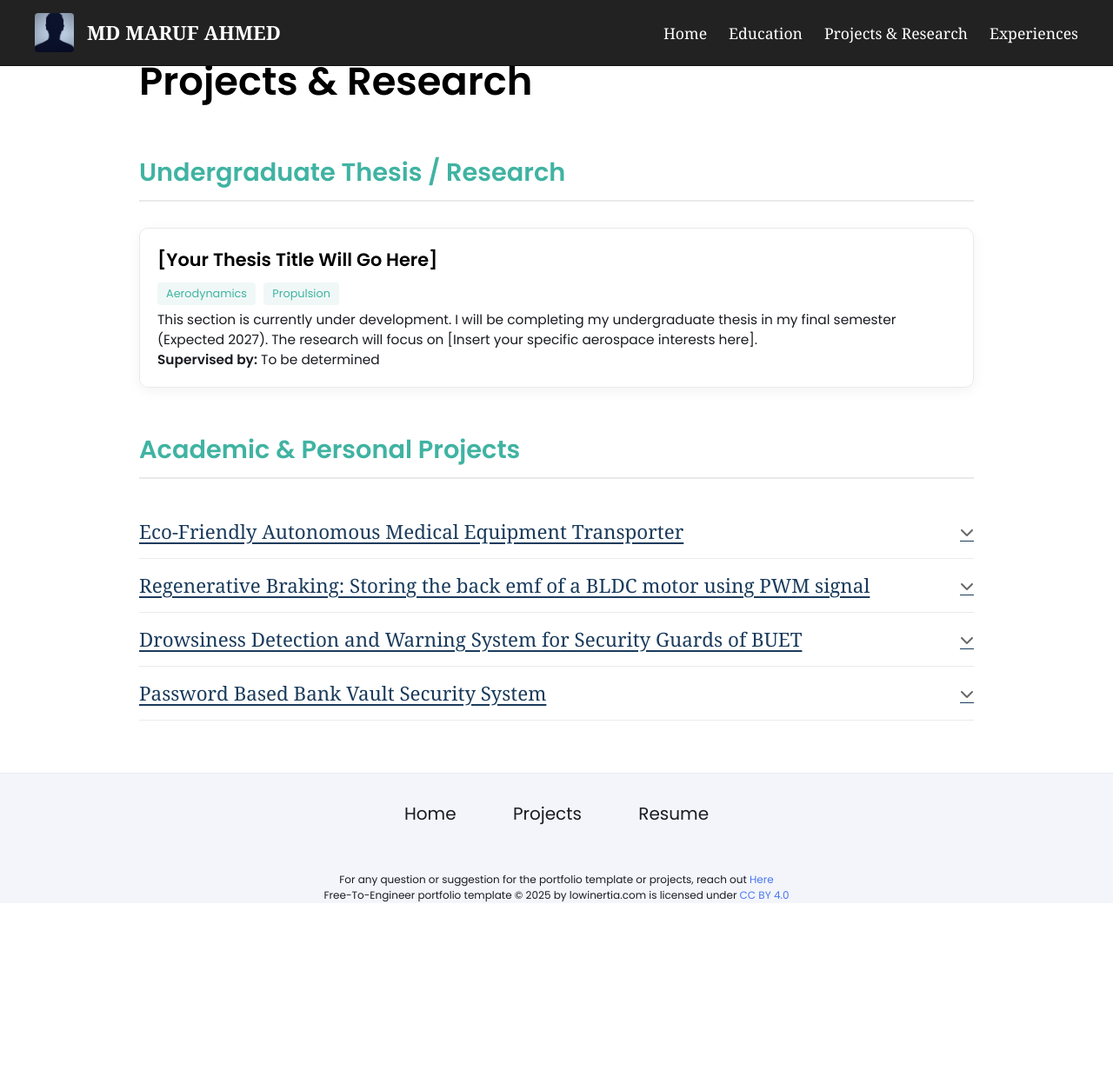
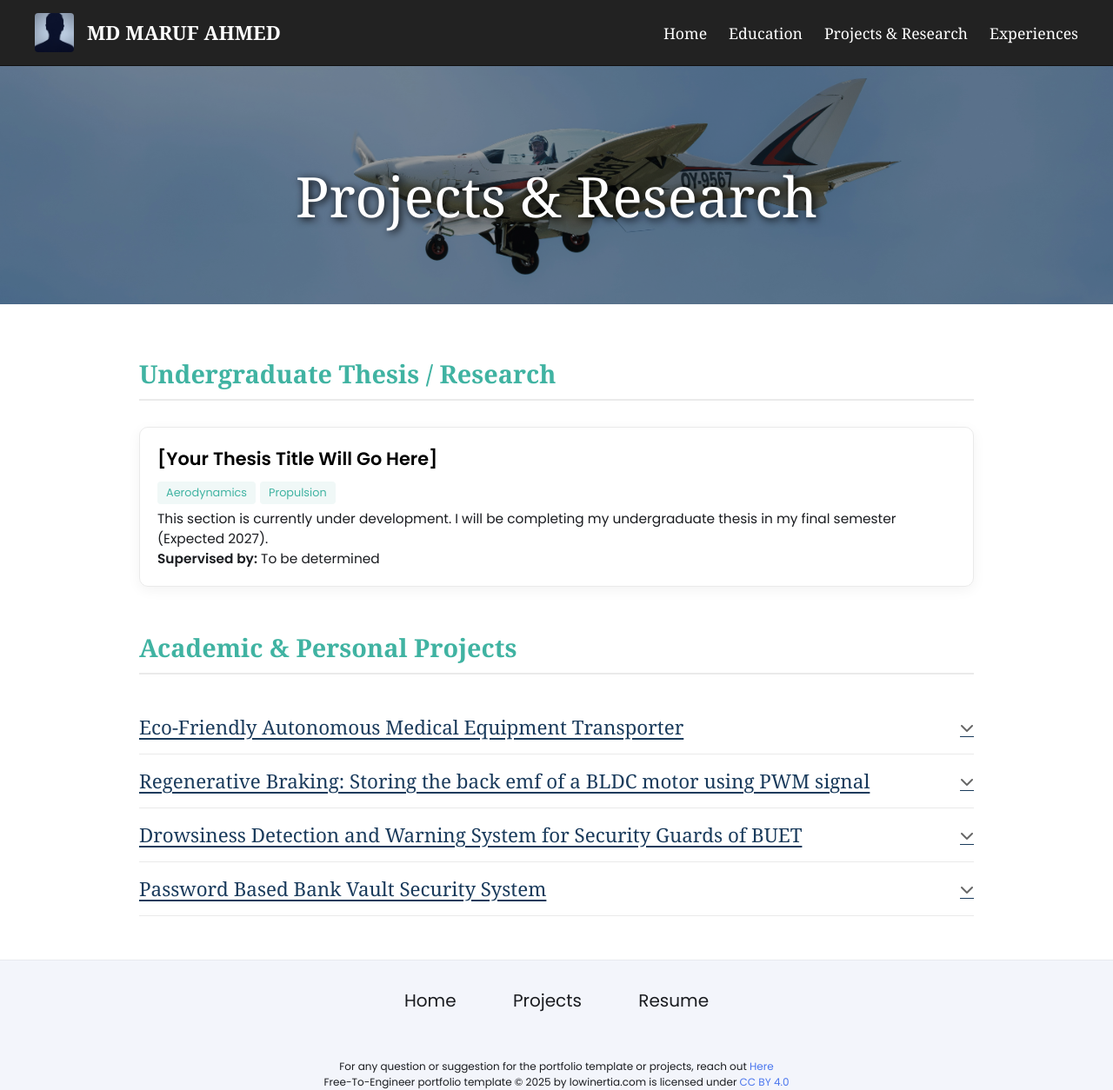
Before and after one commit to maruf066/maruf066.github.io, a Jekyll site: the page built from projects.html, in a window 1280 px wide and 1254 px high. Shown: the whole window at 87% size. Built offline with Jekyll 4.4.1, drawn with Linux system fonts in a browser that asks for light colours.

Commit message:
Update projects.html

```diff
--- a/projects.html
+++ b/projects.html
@@ -5,190 +5,106 @@ permalink: /projects/
 ---
 
 <style>
-  .portfolio-container {
-    max-width: 1000px;
-    margin: 60px auto;
-    padding: 0 20px;
-    font-family: 'Poppins', sans-serif;
-    color: #333;
+  /* Full Width Banner */
+  .full-width-banner {
+    background-image: url('{{ site.baseurl }}/assets/images/banner.jpg');
+    background-size: cover;
+    background-position: center;
+    height: 350px;
+    width: 100vw;
+    position: relative;
+    left: 50%;
+    right: 50%;
+    margin-left: -50vw;
+    margin-right: -50vw;
+    margin-top: 0;
+    padding-top: 100px;
+    display: flex;
+    justify-content: center;
+    align-items: center;
+    background-color: rgba(0, 0, 0, 0.4);
+    background-blend-mode: multiply;
   }
 
-  .section-title {
-    font-size: 2.8rem;
-    font-weight: 700;
-    color: #000;
-    text-align: left;
-    margin-bottom: 40px;
+  .full-width-banner h1 {
+    color: white !important;
+    font-size: 4rem !important;
+    font-weight: normal !important;
+    font-family: Georgia, 'Times New Roman', serif !important;
+    text-shadow: 2px 2px 10px rgba(0,0,0,1) !important;
+    margin: 0 !important;
+    border-bottom: none !important;
   }
 
-  .sub-section-title {
-    font-size: 1.8rem;
-    color: #40b3a2; /* Teal color */
-    border-bottom: 2px solid #eaeaea;
-    padding-bottom: 10px;
-    margin-top: 50px;
-    margin-bottom: 30px;
-  }
+  .portfolio-container { max-width: 1000px; margin: 60px auto 0 auto; padding: 0 20px; font-family: 'Poppins', sans-serif; color: #333; }
+  .sub-section-title { font-size: 1.8rem; color: #40b3a2; border-bottom: 2px solid #eaeaea; padding-bottom: 10px; margin-top: 50px; margin-bottom: 30px; font-family: Georgia, 'Times New Roman', serif; }
 
-  /* --- Styles for the Card Grid (Kept for the Thesis section) --- */
-  .portfolio-grid {
-    display: grid;
-    grid-template-columns: repeat(auto-fit, minmax(400px, 1fr));
-    gap: 30px;
-    margin-bottom: 50px;
-  }
-  .portfolio-card {
-    border: 1px solid #eaeaea;
-    border-radius: 10px;
-    overflow: hidden;
-    box-shadow: 0 4px 15px rgba(0,0,0,0.05);
-  }
+  .portfolio-grid { display: grid; grid-template-columns: repeat(auto-fit, minmax(400px, 1fr)); gap: 30px; margin-bottom: 50px; }
+  .portfolio-card { border: 1px solid #eaeaea; border-radius: 10px; overflow: hidden; box-shadow: 0 4px 15px rgba(0,0,0,0.05); }
   .portfolio-content { padding: 20px; }
   .portfolio-content h3 { font-size: 1.3rem; font-weight: 600; margin: 0 0 10px 0; color: #000; }
-  .tags span {
-    display: inline-block; background-color: #f0f8f7; color: #40b3a2;
-    font-size: 0.8rem; padding: 4px 10px; border-radius: 4px;
-    margin-right: 5px; margin-bottom: 5px; font-weight: 500;
-  }
+  .tags span { display: inline-block; background-color: #f0f8f7; color: #40b3a2; font-size: 0.8rem; padding: 4px 10px; border-radius: 4px; margin-right: 5px; margin-bottom: 5px; font-weight: 500; }
 
-  /* --- NEW: Styles for the Accordion Layout --- */
-  .accordion-container {
-    margin-bottom: 50px;
-  }
+  .accordion-container { margin-bottom: 50px; }
+  summary.project-title { list-style: none; cursor: pointer; display: flex; justify-content: space-between; align-items: center; padding: 15px 0; border-bottom: 1px solid #eaeaea; font-size: 1.4rem; color: #1a3b5c; text-decoration: underline; text-underline-offset: 4px; font-family: Georgia, 'Times New Roman', serif; transition: color 0.3s ease; }
+  summary.project-title:hover { color: #40b3a2; }
+  summary.project-title::-webkit-details-marker { display: none; }
+  summary.project-title::after { content: "\f078"; font-family: "Font Awesome 5 Free"; font-weight: 900; font-size: 1rem; color: #666; transition: transform 0.3s ease; }
+  details[open] summary.project-title::after { transform: rotate(180deg); }
+  details[open] summary.project-title { border-bottom: none; }
 
-  /* The clickable title */
-  summary.project-title {
-    list-style: none; /* Hide default triangle */
-    cursor: pointer;
-    display: flex;
-    justify-content: space-between;
-    align-items: center;
-    padding: 15px 0;
-    border-bottom: 1px solid #eaeaea;
-    font-size: 1.4rem;
-    color: #1a3b5c; /* Dark blue */
-    text-decoration: underline;
-    text-underline-offset: 4px;
-    font-family: Georgia, 'Times New Roman', serif;
-    transition: color 0.3s ease;
-  }
+  .project-content { padding: 20px 0 20px 20px; border-left: 3px solid #40b3a2; margin-left: 5px; margin-bottom: 20px; font-family: 'Poppins', sans-serif; font-size: 1rem; color: #444; line-height: 1.6; }
+  .project-content img { max-width: 100%; height: auto; border-radius: 8px; margin-top: 15px; margin-bottom: 15px; box-shadow: 0 4px 10px rgba(0,0,0,0.1); }
 
-  summary.project-title:hover {
-    color: #40b3a2; /* Teal on hover */
-  }
-
-  /* Hide default arrow in Safari */
-  summary.project-title::-webkit-details-marker {
-    display: none;
-  }
-
-  /* Custom Chevron Arrow */
-  summary.project-title::after {
-    content: "\f078"; /* FontAwesome chevron-down */
-    font-family: "Font Awesome 5 Free";
-    font-weight: 900;
-    font-size: 1rem;
-    color: #666;
-    transition: transform 0.3s ease;
-  }
-
-  /* Rotate arrow when open */
-  details[open] summary.project-title::after {
-    transform: rotate(180deg);
-  }
-
-  details[open] summary.project-title {
-    border-bottom: none;
-  }
-
-  /* The expanded content */
-  .project-content {
-    padding: 20px 0 20px 20px;
-    border-left: 3px solid #40b3a2; /* Teal accent line */
-    margin-left: 5px;
-    margin-bottom: 20px;
-    font-family: 'Poppins', sans-serif;
-    font-size: 1rem;
-    color: #444;
-    line-height: 1.6;
-  }
-
-  .project-content img {
-    max-width: 100%;
-    height: auto;
-    border-radius: 8px;
-    margin-top: 15px;
-    margin-bottom: 15px;
-    box-shadow: 0 4px 10px rgba(0,0,0,0.1);
+  @media (max-width: 600px) {
+    .full-width-banner { height: 250px; padding-top: 80px; }
+    .full-width-banner h1 { font-size: 2.5rem !important; }
   }
 </style>
 
+<div class="full-width-banner">
+  <h1>Projects & Research</h1>
+</div>
+
 <div class="portfolio-container">
-
-  <h1 class="section-title">Projects & Research</h1>
-
-  <!-- ============================== -->
-  <!-- SECTION 1: RESEARCH            -->
-  <!-- ============================== -->
   <h2 class="sub-section-title">Undergraduate Thesis / Research</h2>
-
   <div class="portfolio-grid">
     <div class="portfolio-card">
       <div class="portfolio-content">
         <h3>[Your Thesis Title Will Go Here]</h3>
-        <div class="tags">
-          <span>Aerodynamics</span>
-          <span>Propulsion</span>
-        </div>
-        <p>This section is currently under development. I will be completing my undergraduate thesis in my final semester (Expected 2027). The research will focus on [Insert your specific aerospace interests here].</p>
+        <div class="tags"><span>Aerodynamics</span><span>Propulsion</span></div>
+        <p>This section is currently under development. I will be completing my undergraduate thesis in my final semester (Expected 2027).</p>
         <p><strong>Supervised by:</strong> To be determined</p>
       </div>
     </div>
   </div>
 
-  <!-- ============================== -->
-  <!-- SECTION 2: PROJECTS (ACCORDION)-->
-  <!-- ============================== -->
   <h2 class="sub-section-title">Academic & Personal Projects</h2>
-
   <div class="accordion-container">
-
-    <!-- Project 1 -->
     <details>
       <summary class="project-title">Eco-Friendly Autonomous Medical Equipment Transporter</summary>
       <div class="project-content">
         <p>Here is where you describe the project. You can explain the problem, your design process, the tools you used (e.g., SolidWorks, Arduino), and the outcome.</p>
-        <!-- Replace with your own image URL -->
-        <img src="{{ site.baseurl }}/assets/images/MODEL LOGO.jpg" alt="Eco-Friendly Transporter">
-        <p>You can add more text after the image as well.</p>
+        <img src="{{ site.baseurl }}/assets/images/project1.jpg" alt="Eco-Friendly Transporter">
       </div>
     </details>
 
-    <!-- Project 2 -->
     <details>
       <summary class="project-title">Regenerative Braking: Storing the back emf of a BLDC motor using PWM signal</summary>
       <div class="project-content">
         <p>Describe the methodology and how you built this system here. Mention specific hardware and software components.</p>
-        <img src="{{ site.baseurl }}/assets/images/SPI LOGO.jpg" alt="Regenerative Braking">
+        <img src="{{ site.baseurl }}/assets/images/project2.jpg" alt="Regenerative Braking">
       </div>
     </details>
 
-    <!-- Project 3 -->
     <details>
       <summary class="project-title">Drowsiness Detection and Warning System for Security Guards of BUET</summary>
-      <div class="project-content">
-        <p>Detail your role in this project, the coding languages used (e.g., Python, OpenCV), and the results.</p>
-      </div>
+      <div class="project-content"><p>Detail your role in this project, the coding languages used, and the results.</p></div>
     </details>
 
-    <!-- Project 4 -->
     <details>
       <summary class="project-title">Password Based Bank Vault Security System</summary>
-      <div class="project-content">
-        <p>Explain the security features implemented and the circuit design.</p>
-      </div>
+      <div class="project-content"><p>Explain the security features implemented and the circuit design.</p></div>
     </details>
-
   </div>
-
 </div>
```
